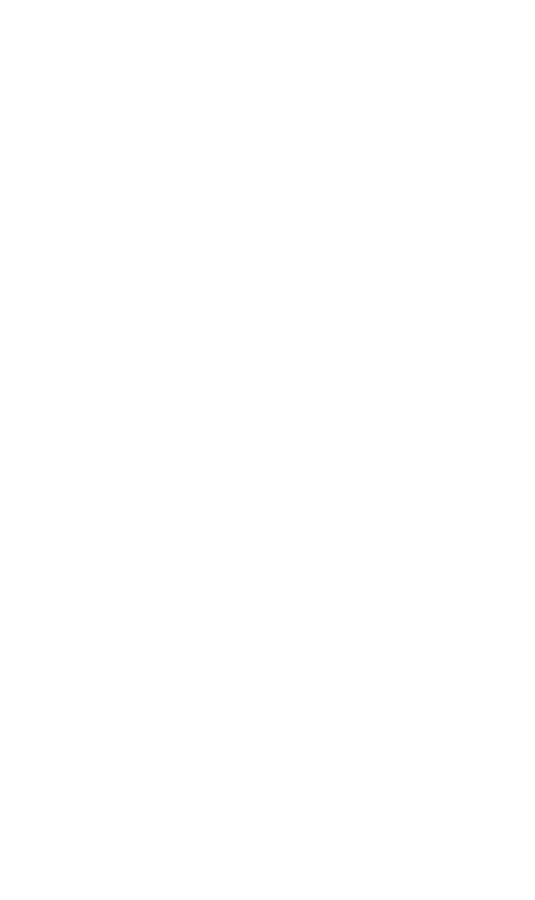
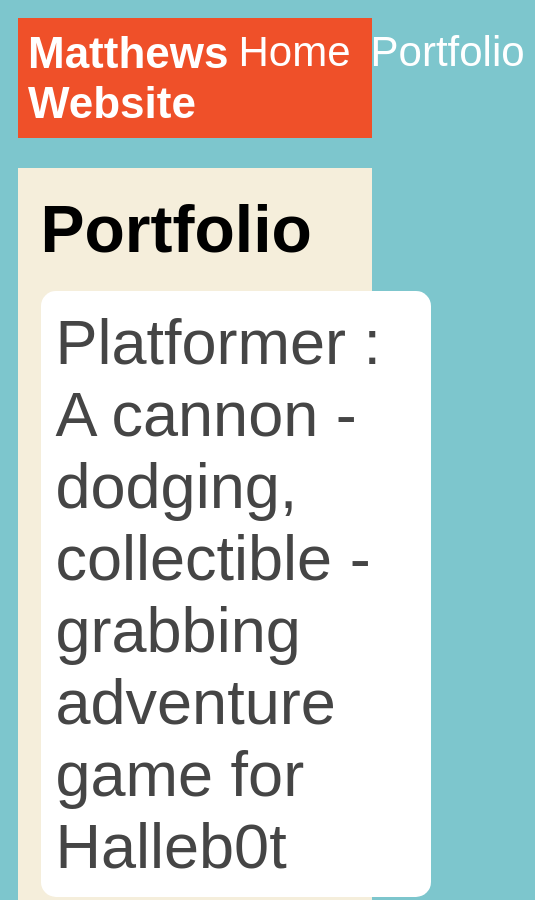
Before and after one commit to mattejj7/mattejj7.github.io, a plain HTML site: page portfolio.html in a window 390 px wide. Shown: the top 900 px of the page, 535 px wide, since content can reach past the window. Before the commit the page ends 844 px from the top, so only its background shows below. Drawn offline with Linux system fonts and the light colour scheme.

Commit message:
add portfolio.html file

```diff
--- a/portfolio.html
+++ b/portfolio.html
@@ -0,0 +1,36 @@
+<!DOCTYPE HTML>
+<html>
+    <head>
+    <title> Matthews Website</title>
+    <link rel="stylesheet" href="style.css">
+    </head>
+
+
+    <body>
+      <div id="all-contents">
+        <nav>
+            <h1>Matthews Website</h1>
+            <ul id="nav-ul">
+                <li class="nav-li">
+                    <a class="nav-a" href="index.html">Home</a>
+                </li>
+                <li class="nav-li">
+                    <a class="nav-a" href="portfolio.html">Portfolio</a>
+                </li>
+            </ul>
+
+     </nav>
+     <main>
+        <div class="content">
+            <h1>Portfolio</h1>
+            <ul id="portfolio">
+                <li><a href="projects/platformer/">Platformer : A cannon - dodging, collectible - grabbing adventure game for Halleb0t</a></li>
+                <li><a href="projects/bouncing-box/">Bouncing Box : A project that gives you a taste of game development on the web </a></li>
+                <li><a href="projects/circularity/">Circularity : A motion poem using random number generation and velocity applied to circle shapes...</a></li>
+
+            </ul>
+        </div>
+    </main>
+      </div>
+    </body>
+</html>
--- a/style.css
+++ b/style.css
@@ -75,3 +75,77 @@ main {
 h2, h3 {
     margin: 0px;
 }
+/* portfolio styles */
+.content h1 {
+    color: black;
+}
+
+#portfolio {
+    list-style-type: none;
+    padding-left: 0;
+}
+
+#portfolio li {
+    background: #fff;
+    padding: 10px;
+    border-radius: 10px;
+    margin-bottom: 10px;
+}
+
+#portfolio li:hover {
+    background: #eee;
+}
+
+#portfolio a {
+    text-decoration: none;
+    color: #454545;
+}
+/* responsive web design */
+@media screen and (min-width: 120px) and (max-width: 1080px) {
+    main {
+      height: 100ch;
+      zoom: 1.5;
+      display: grid;
+    }
+
+    h1 {
+      font-size: 44px;
+    }
+
+    h2 {
+      font-size: 42px;
+    }
+
+    h3 {
+      font-size: 36px;
+    }
+
+    #all-contents {
+      height: 100ch;
+      margin: none;
+    }
+
+    a {
+      font-size: 42px;
+    }
+
+    .sidebar {
+      margin-right: 0px;
+      justify-content: center;
+      align-items: center;
+    }
+
+    .sidebar-img {
+      width: 100%;
+    }
+
+    p,
+    li {
+      font-size: 24px;
+    }
+
+    .content {
+      align-content: center;
+      justify-content: center;
+    }
+}
```
